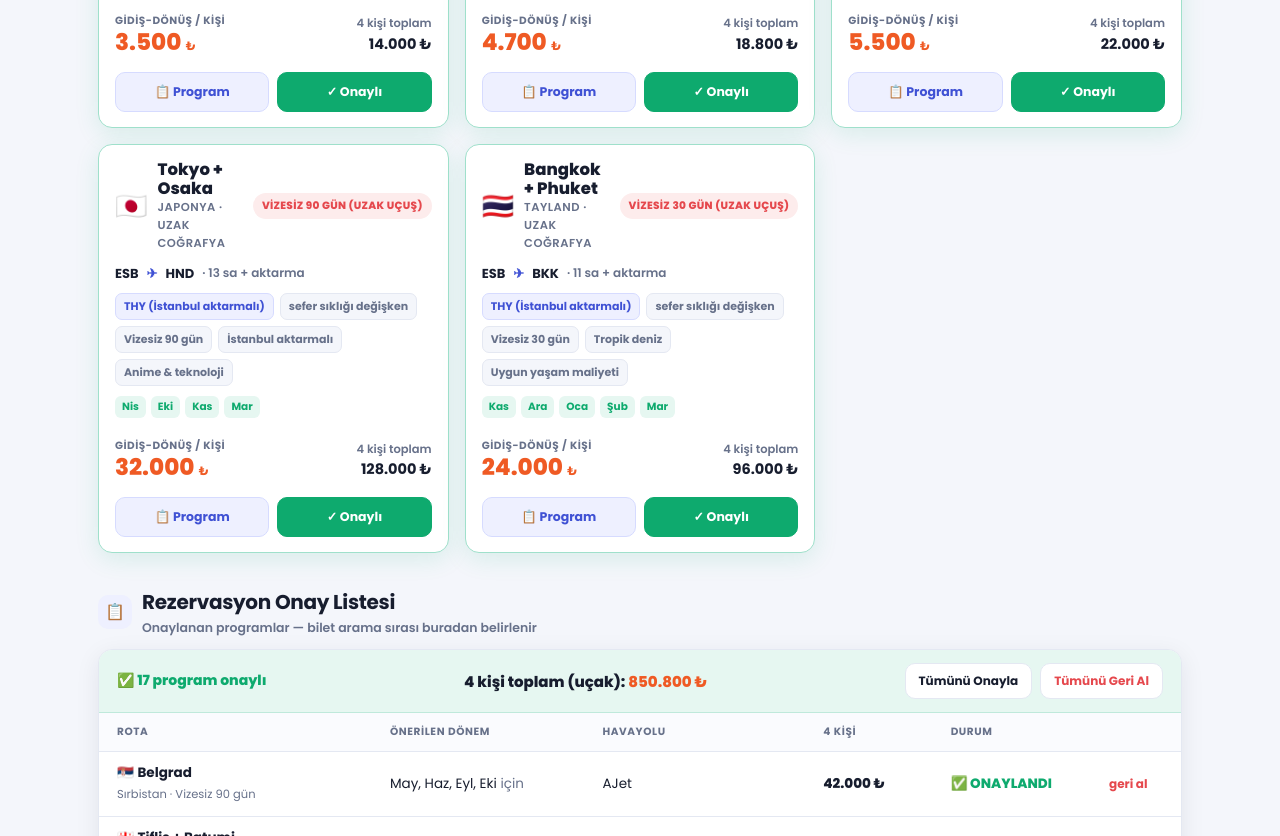
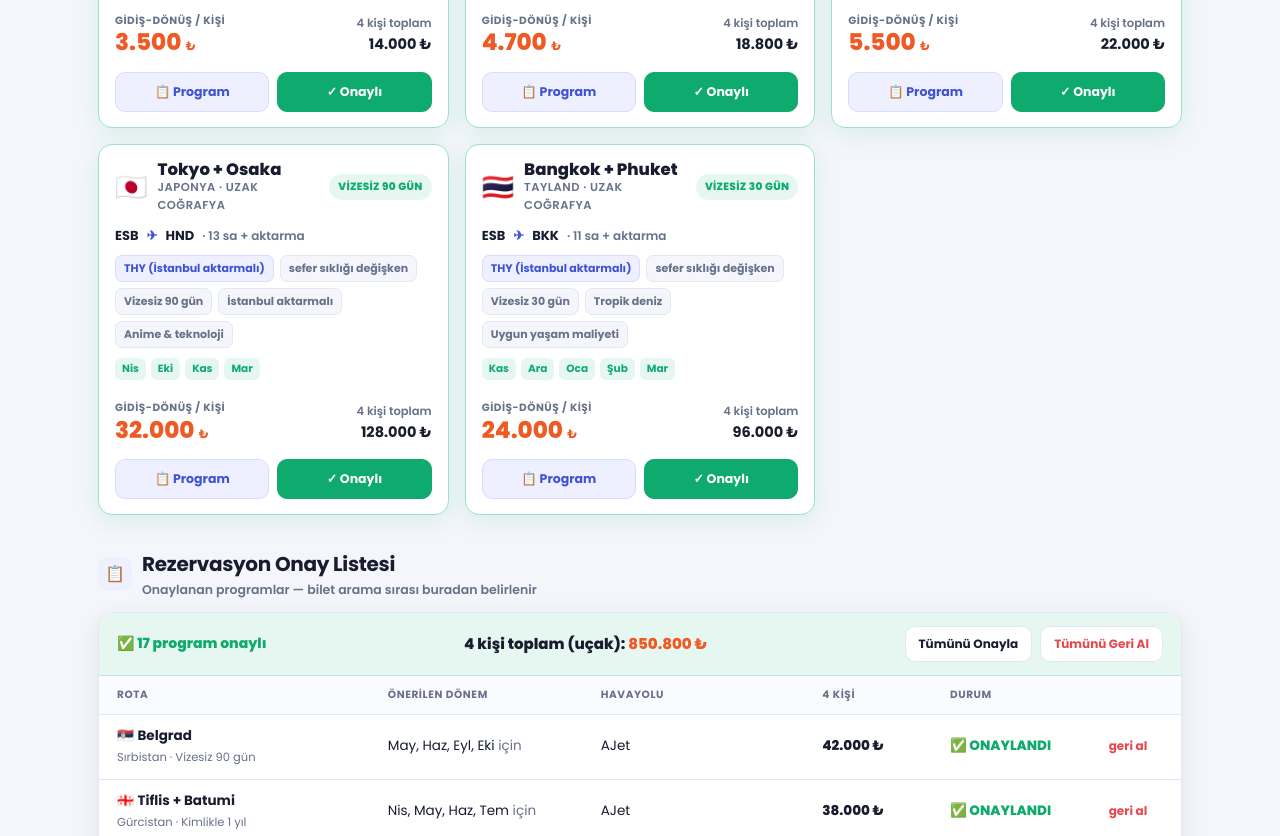
Before and after one commit to omerakgus/asistan, a website: page docs/index.html in a window 1280 px wide. Shown: the part 2372-3208 px from the top of the page. Drawn offline with Linux system fonts and the light colour scheme.

Commit message:
Duzeltme: Japonya/Tayland vizesiz siniflandirmasi + yorum temizligi

```diff
--- a/docs/index.html
+++ b/docs/index.html
@@ -544,7 +544,7 @@ const D = [
           ['5. Gün','East Side Gallery, Tempelhof parkı, hediyelik, dönüş.'] ] },
 
   { id:'tokyo', flag:'🇯🇵', country:'Japonya', city:'Tokyo + Osaka', code:'HND', region:'uzak',
-    visa:'schengen', visaTxt:'Vizesiz 90 gün (uzak uçuş)', airline:'THY (İstanbul aktarmalı)', dur:'13 sa + aktarma', durMin:780, freq:0,
+    visa:'vizesiz', visaTxt:'Vizesiz 90 gün', airline:'THY (İstanbul aktarmalı)', dur:'13 sa + aktarma', durMin:780, freq:0,
     price:32000, months:[4,10,11,3], pop:16,
     tags:['Vizesiz 90 gün','İstanbul aktarmalı','Anime & teknoloji'],
     plan:[['1. Gün','Ankara → İstanbul → Tokyo (THY). Shinjuku akşam ışıkları.'],
@@ -556,7 +556,7 @@ const D = [
           ['7. Gün','Nara geyik parkı → dönüş uçuşu.'] ] },
 
   { id:'bangkok', flag:'🇹🇭', country:'Tayland', city:'Bangkok + Phuket', code:'BKK', region:'uzak',
-    visa:'schengen', visaTxt:'Vizesiz 30 gün (uzak uçuş)', airline:'THY (İstanbul aktarmalı)', dur:'11 sa + aktarma', durMin:660, freq:0,
+    visa:'vizesiz', visaTxt:'Vizesiz 30 gün', airline:'THY (İstanbul aktarmalı)', dur:'11 sa + aktarma', durMin:660, freq:0,
     price:24000, months:[11,12,1,2,3], pop:17,
     tags:['Vizesiz 30 gün','Tropik deniz','Uygun yaşam maliyeti'],
     plan:[['1. Gün','Ankara → İstanbul → Bangkok. Khao San çevresi, akşam nehir turu.'],
@@ -605,7 +605,7 @@ function getFiltered() {
       if (!hay.includes(filters.q.toLocaleLowerCase('tr'))) return false;
     }
     if (filters.visa && d.visa !== filters.visa) {
-      // "schengen" filtresi hem schengen hem vize isteyen uzakları da kapsasın diye特殊 yok: direkt eşit
+      // vize durumu birebir eşleşmeli (tüm etiketler doğru sınıflandırıldı)
       return false;
     }
     if (filters.month && !d.months.includes(Number(filters.month))) return false;
```
